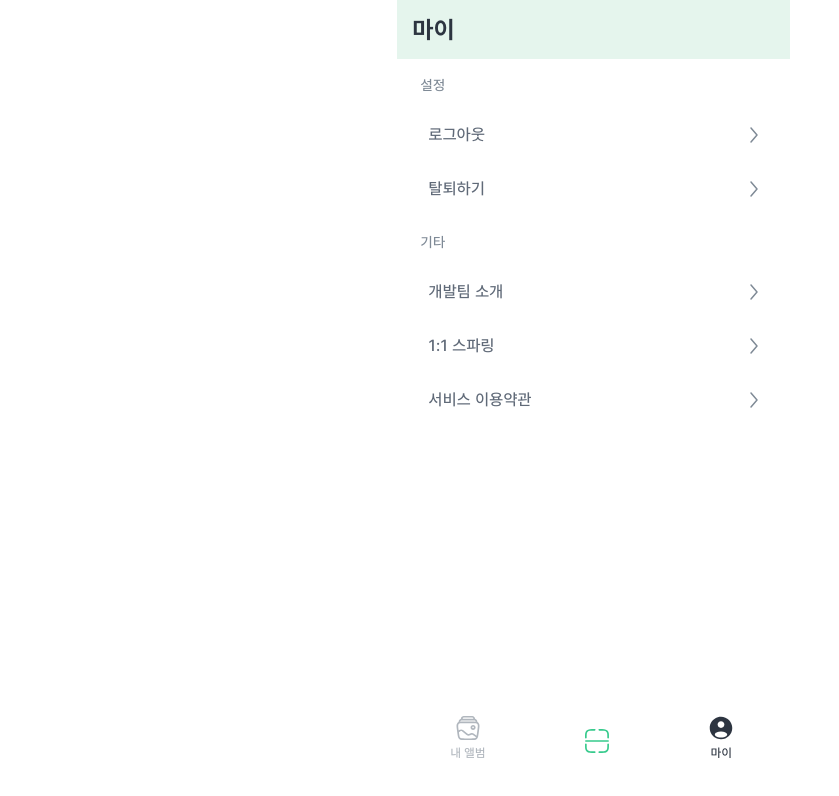
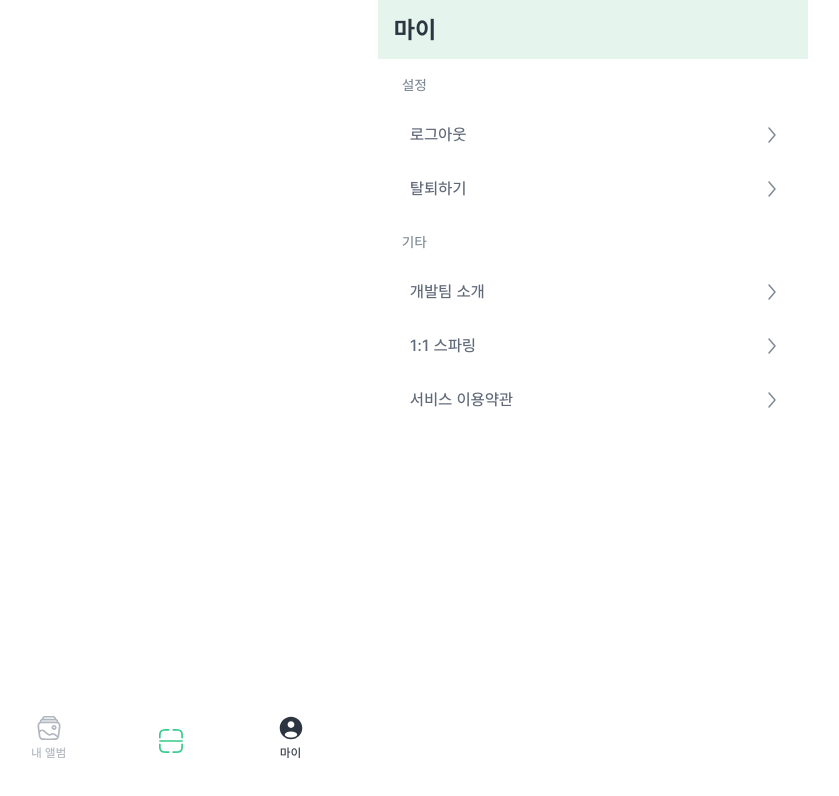
Before and after one commit to YAPP-Github/24th-Web-Team-3-FE, a Next.js app: page /profile in a window 1280 px wide. Shown: the top 796 px of the page, without its empty margins (47-886 px from the left). Built offline with nearby package versions, Linux system fonts and the light colour scheme; no server answers.

Commit message:
fix: 가로가 390px 이상인 기기에서 애매하게 화면이 잘리는 현상 해결

```diff
--- a/src/app/album/_component/NewAlbumButton.tsx
+++ b/src/app/album/_component/NewAlbumButton.tsx
@@ -7,7 +7,7 @@ export const NewAlbumButton = () => {
     <Link
       href="/album/create"
       aria-label="새 앨범 만들기"
-      className="absolute bottom-[114px] left-[calc(100%/2-79px)]">
+      className="fixed bottom-[114px] left-[calc(100%/2-79px)]">
       <div className="flex items-center gap-2 rounded-full bg-green-600 p-5 py-3 text-white">
         <span>새 앨범 만들기</span>
         <Icon name="widgetAddOutline" size={20} color="white" />
--- a/src/app/album/create/_components/AlbumEditSection.tsx
+++ b/src/app/album/create/_components/AlbumEditSection.tsx
@@ -58,7 +58,7 @@ export function AlbumEditSection({
       <div className="flex w-full justify-center pt-6">
         <AlbumItem value={value} handleValue={handleValue} />
       </div>
-      <div className="absolute bottom-0 flex w-full flex-col items-center">
+      <div className="fixed bottom-0 flex w-full max-w-[430px] flex-col items-center">
         <AlbumTypeSelectTab type={type} handleType={handleType} />
         <Button
           className="mb-11 mt-3 w-[calc(100%-3rem)]"
--- a/src/app/album/layout.tsx
+++ /dev/null
@@ -1,9 +0,0 @@
-const AlbumLayout = ({ children }: { children: React.ReactNode }) => {
-  return (
-    <div className="flex min-h-dvh w-full justify-center">
-      <div className="relative w-full max-w-[390px] bg-white">{children}</div>
-    </div>
-  )
-}
-
-export default AlbumLayout
--- a/src/styles/globals.css
+++ b/src/styles/globals.css
@@ -2,7 +2,7 @@
 
 @layer base {
   :root {
-    max-width: 393px;
+    max-width: 430px;
     margin: 0 auto;
 
     --background: 0 0% 100%;
@@ -164,7 +164,7 @@ ex) Display1 + Extralight -> tp-display1-extralight
   @apply text-display-1 font-extralight tracking-[.8px];
 }
 .tp-display1-regular {
-  @apply font-regular text-display-1 tracking-[.8px];
+  @apply text-display-1 font-regular tracking-[.8px];
 }
 .tp-display1-semibold {
   @apply text-display-1 font-semibold tracking-[.8px];
@@ -173,7 +173,7 @@ ex) Display1 + Extralight -> tp-display1-extralight
   @apply text-display-2 font-extralight tracking-[.72px];
 }
 .tp-display2-regular {
-  @apply font-regular text-display-2 tracking-[.72px];
+  @apply text-display-2 font-regular tracking-[.72px];
 }
 .tp-display2-semibold {
   @apply text-display-2 font-semibold tracking-[.72px];
@@ -184,7 +184,7 @@ ex) Display1 + Extralight -> tp-display1-extralight
   @apply text-header-1 font-extralight tracking-[.56px];
 }
 .tp-header1-regular {
-  @apply font-regular text-header-1 tracking-[.56px];
+  @apply text-header-1 font-regular tracking-[.56px];
 }
 .tp-header1-semibold {
   @apply text-header-1 font-semibold tracking-[.56px];
@@ -194,7 +194,7 @@ ex) Display1 + Extralight -> tp-display1-extralight
   @apply text-header-2 font-extralight tracking-[.48px];
 }
 .tp-header2-regular {
-  @apply font-regular text-header-2 tracking-[.48px];
+  @apply text-header-2 font-regular tracking-[.48px];
 }
 .tp-header2-semibold {
   @apply text-header-2 font-semibold tracking-[.48px];
@@ -205,7 +205,7 @@ ex) Display1 + Extralight -> tp-display1-extralight
   @apply text-title-1 font-extralight tracking-[.4px];
 }
 .tp-title1-regular {
-  @apply font-regular text-title-1 tracking-[.4px];
+  @apply text-title-1 font-regular tracking-[.4px];
 }
 .tp-title1-semibold {
   @apply text-title-1 font-semibold tracking-[.4px];
@@ -215,7 +215,7 @@ ex) Display1 + Extralight -> tp-display1-extralight
   @apply text-title-2 font-extralight tracking-[.36px];
 }
 .tp-title2-regular {
-  @apply font-regular text-title-2 tracking-[.36px];
+  @apply text-title-2 font-regular tracking-[.36px];
 }
 .tp-title2-semibold {
   @apply text-title-2 font-semibold tracking-[.36px];
@@ -226,7 +226,7 @@ ex) Display1 + Extralight -> tp-display1-extralight
   @apply text-body-1 font-extralight tracking-[.32px];
 }
 .tp-body1-regular {
-  @apply font-regular text-body-1 tracking-[.32px];
+  @apply text-body-1 font-regular tracking-[.32px];
 }
 .tp-body1-semibold {
   @apply text-body-1 font-semibold tracking-[.32px];
@@ -236,7 +236,7 @@ ex) Display1 + Extralight -> tp-display1-extralight
   @apply text-body-2 font-extralight tracking-[.28px];
 }
 .tp-body2-regular {
-  @apply font-regular text-body-2 tracking-[.28px];
+  @apply text-body-2 font-regular tracking-[.28px];
 }
 .tp-body2-semibold {
   @apply text-body-2 font-semibold tracking-[.28px];
@@ -247,7 +247,7 @@ ex) Display1 + Extralight -> tp-display1-extralight
   @apply text-caption-1 font-extralight tracking-[.24px];
 }
 .tp-caption1-regular {
-  @apply font-regular text-caption-1 tracking-[.24px];
+  @apply text-caption-1 font-regular tracking-[.24px];
 }
 .tp-caption1-semibold {
   @apply text-caption-1 font-semibold tracking-[.24px];
@@ -257,7 +257,7 @@ ex) Display1 + Extralight -> tp-display1-extralight
   @apply text-caption-2 font-extralight tracking-[.24px];
 }
 .tp-caption2-regular {
-  @apply font-regular text-caption-2 tracking-[.24px];
+  @apply text-caption-2 font-regular tracking-[.24px];
 }
 .tp-caption2-semibold {
   @apply text-caption-2 font-semibold tracking-[.24px];
--- a/src/styles/variants.ts
+++ b/src/styles/variants.ts
@@ -153,7 +153,7 @@ export const badgeVariants = cva(
 )
 
 export const bottomBarVariants = cva(
-  "absolute bottom-0 left-0 z-[1] flex w-full justify-between rounded-t-2xl px-[54px] pb-8 pt-5 tp-caption1-regular",
+  "fixed max-w-[430px] bottom-0 left-0 z-[1] flex w-full justify-evenly rounded-t-2xl pb-8 pt-5 tp-caption1-regular",
   {
     variants: {
       variant: {
```
